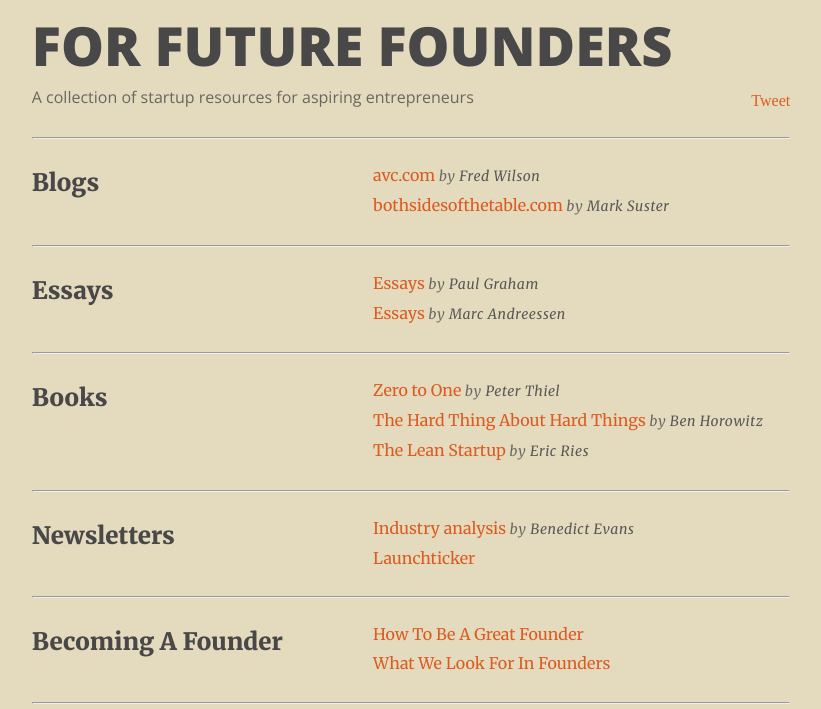
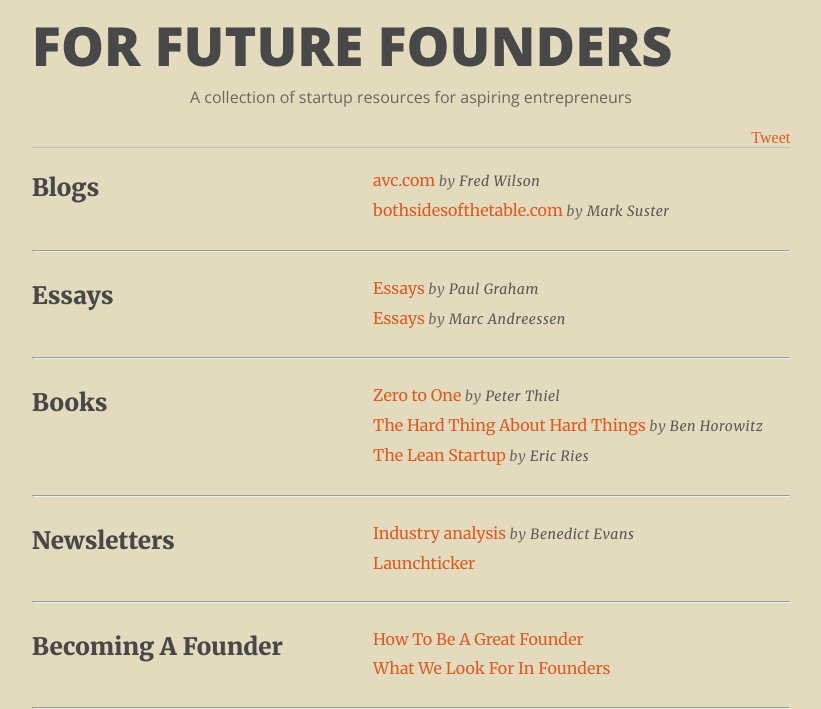
Before and after one commit to stevanpopo/for-future-founders, a plain HTML site: page index.html in a window 1280 px wide. Shown: the top 709 px of the page, without its empty margins (229-1050 px from the left). Drawn offline with nearby package versions, Linux system fonts and the light colour scheme.

Commit message:
restructure header

```diff
--- a/index.html
+++ b/index.html
@@ -23,12 +23,11 @@
 	<body>
 		<div class="container">
 			<header>
-				<div class="row">
-					<h1>For Future Founders</h1>
-					<h4>A collection of startup resources for aspiring entrepreneurs</h4>
-					<div id="tweet"><a href="https://twitter.com/share" class="twitter-share-button" data-url="http://forfuturefounders.com" data-text="Check out these resources for aspiring founders" data-via="StevanPopo" data-hashtags="ForFutureFounders">Tweet</a> <script>!function(d,s,id){var js,fjs=d.getElementsByTagName(s)[0],p=/^http:/.test(d.location)?'http':'https';if(!d.getElementById(id)){js=d.createElement(s);js.id=id;js.src=p+'://platform.twitter.com/widgets.js';fjs.parentNode.insertBefore(js,fjs);}}(document, 'script', 'twitter-wjs');</script></div>
+				<h1>For Future Founders</h1>
+				<h4>A collection of startup resources for aspiring entrepreneurs</h4>
+				<div class="tweet">
+					<a href="https://twitter.com/share" class="twitter-share-button" data-url="http://forfuturefounders.com" data-text="Check out these resources for aspiring founders" data-via="StevanPopo" data-hashtags="ForFutureFounders">Tweet</a> <script>!function(d,s,id){var js,fjs=d.getElementsByTagName(s)[0],p=/^http:/.test(d.location)?'http':'https';if(!d.getElementById(id)){js=d.createElement(s);js.id=id;js.src=p+'://platform.twitter.com/widgets.js';fjs.parentNode.insertBefore(js,fjs);}}(document, 'script', 'twitter-wjs');</script>
 				</div>
-				<hr>
 			</header>
 			<div class="row">
 				<div class="col left">
--- a/style.css
+++ b/style.css
@@ -1,5 +1,14 @@
 * {
 	background-color: rgb(228,219,191);
+}
+
+header {
+	margin-bottom: 4px;
+	border-bottom: 1px solid rgba(192,192,192);
+}
+
+.tweet {
+	text-align: right;
 }
 
 ul {
@@ -65,10 +74,10 @@ p > a:visited {
 	color: rgba(112,171,143, 0.8);
 }
 
-#tweet {
+/* #tweet {
 	float: right;
 	margin-top: 10px;
-}
+} */
 
 /* Layout */
 
@@ -121,7 +130,8 @@ h4 {
 	font-weight: 400;
 	margin-top: 4px;
 	color: rgba(72,72,72,0.8);
-	float: left;
+	text-align: center;
+	/* float: left; */
 }
 
 li {
```
